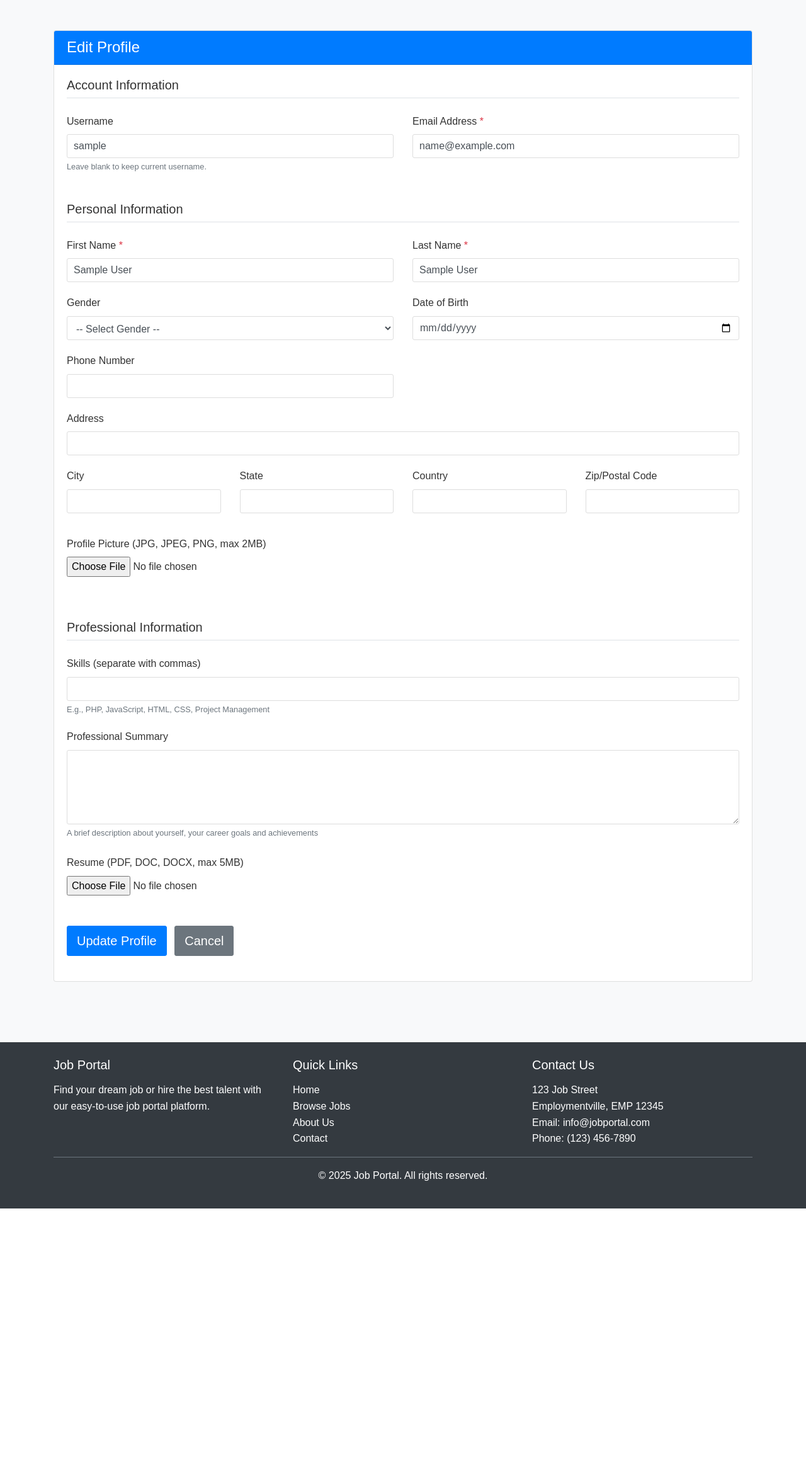
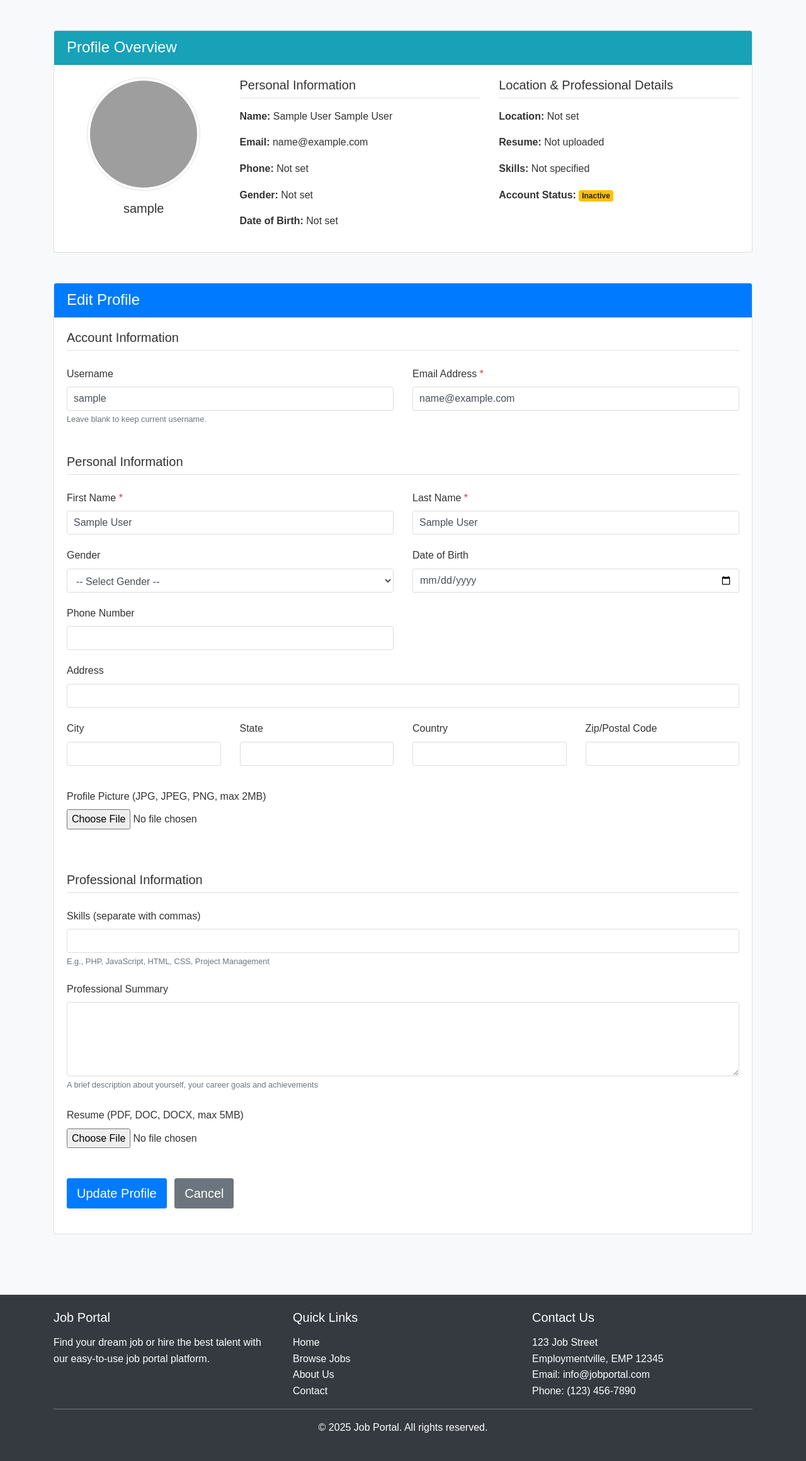
Before and after one commit to hamzatarifturing/job-portal-system-php, a PHP site: page /jobseeker/edit_profile.php in a window 1280 px wide. Shown: the part 58-2378 px from the top of the page at 63% size. Before the commit the page ends 1977 px from the top, so only its background shows below. Run offline with PHP 8.4, Linux system fonts and the light colour scheme; the visitor is signed in with stand-in values (Sample User, id 1); grey boxes are pictures that could not be loaded.

Commit message:
Conversation 6A - Interaction 4 - Model Selected: A
This commit includes the implementation of basic details sections of user in the edit_profile page

```diff
--- a/jobseeker/edit_profile.php
+++ b/jobseeker/edit_profile.php
@@ -352,6 +352,83 @@ if ($_SERVER['REQUEST_METHOD'] === 'POST' && isset($_POST['update_profile'])) {
     <?php endif; ?>
 </div>
 
+<!-- Profile Overview Card -->
+<div class="container mt-4">
+    <div class="row">
+        <div class="col-md-12">
+            <div class="card mb-4">
+                <div class="card-header bg-info text-white">
+                    <h4 class="mb-0">Profile Overview</h4>
+                </div>
+                <div class="card-body">
+                    <div class="row">
+                        <div class="col-md-3 text-center">
+                            <!-- Profile Image -->
+                            <div class="mb-3">
+                                <?php if (isset($user_data['profile_image']) && !empty($user_data['profile_image']) && $user_data['profile_image'] != 'default.jpg'): ?>
+                                    <img src="<?php echo htmlspecialchars($user_data['profile_image']); ?>" alt="Profile Picture" class="img-thumbnail rounded-circle" style="width: 180px; height: 180px; object-fit: cover;">
+                                <?php else: ?>
+                                    <img src="../assets/images/default.jpg" alt="Default Profile Picture" class="img-thumbnail rounded-circle" style="width: 180px; height: 180px; object-fit: cover;">
+                                <?php endif; ?>
+                            </div>
+                            <h5><?php echo htmlspecialchars(isset($user_data['username']) ? $user_data['username'] : ''); ?></h5>
+                        </div>
+                        <div class="col-md-9">
+                            <div class="row">
+                                <div class="col-md-6">
+                                    <!-- Basic Information -->
+                                    <h5 class="border-bottom pb-2 mb-3">Personal Information</h5>
+                                    <p><strong>Name:</strong> <?php echo htmlspecialchars(isset($user_data['first_name']) ? $user_data['first_name'] . ' ' . $user_data['last_name'] : 'Not set'); ?></p>
+                                    <p><strong>Email:</strong> <?php echo htmlspecialchars(isset($user_data['email']) ? $user_data['email'] : 'Not set'); ?></p>
+                                    <p><strong>Phone:</strong> <?php echo htmlspecialchars(isset($user_data['phone']) && !empty($user_data['phone']) ? $user_data['phone'] : 'Not set'); ?></p>
+                                    <p><strong>Gender:</strong> <?php echo htmlspecialchars(isset($user_data['gender']) && !empty($user_data['gender']) ? ucfirst($user_data['gender']) : 'Not set'); ?></p>
+                                    <p><strong>Date of Birth:</strong> <?php echo htmlspecialchars(isset($user_data['date_of_birth']) && !empty($user_data['date_of_birth']) ? $user_data['date_of_birth'] : 'Not set'); ?></p>
+                                </div>
+                                <div class="col-md-6">
+                                    <!-- Location & Professional Info -->
+                                    <h5 class="border-bottom pb-2 mb-3">Location & Professional Details</h5>
+                                    <p><strong>Location:</strong>
+                                        <?php
+                                        $location_parts = array();
+                                        if (isset($user_data['city']) && !empty($user_data['city'])) $location_parts[] = $user_data['city'];
+                                        if (isset($user_data['state']) && !empty($user_data['state'])) $location_parts[] = $user_data['state'];
+                                        if (isset($user_data['country']) && !empty($user_data['country'])) $location_parts[] = $user_data['country'];
+                                        echo !empty($location_parts) ? htmlspecialchars(implode(", ", $location_parts)) : 'Not set';
+                                        ?>
+                                    </p>
+                                    <p><strong>Resume:</strong>
+                                        <?php if (isset($user_data['resume']) && !empty($user_data['resume'])): ?>
+                                            <a href="<?php echo htmlspecialchars($user_data['resume']); ?>" target="_blank">View Resume</a>
+                                        <?php else: ?>
+                                            Not uploaded
+                                        <?php endif; ?>
+                                    </p>
+                                    <p><strong>Skills:</strong> <?php echo htmlspecialchars(isset($user_data['skills']) && !empty($user_data['skills']) ? $user_data['skills'] : 'Not specified'); ?></p>
+                                    <p><strong>Account Status:</strong>
+                                        <span class="badge badge-<?php echo (isset($user_data['status']) && $user_data['status'] == 'active') ? 'success' : 'warning'; ?>">
+                                            <?php echo htmlspecialchars(isset($user_data['status']) ? ucfirst($user_data['status']) : 'Inactive'); ?>
+                                        </span>
+                                    </p>
+                                </div>
+                            </div>
+
+                            <!-- Professional Summary (if exists) -->
+                            <?php if (isset($user_data['bio']) && !empty($user_data['bio'])): ?>
+                            <div class="row mt-3">
+                                <div class="col-md-12">
+                                    <h5 class="border-bottom pb-2 mb-3">Professional Summary</h5>
+                                    <p><?php echo htmlspecialchars($user_data['bio']); ?></p>
+                                </div>
+                            </div>
+                            <?php endif; ?>
+                        </div>
+                    </div>
+                </div>
+            </div>
+        </div>
+    </div>
+</div>
+
 <!-- HTML form with Bootstrap styling -->
 <div class="container my-4">
     <div class="row">
```
